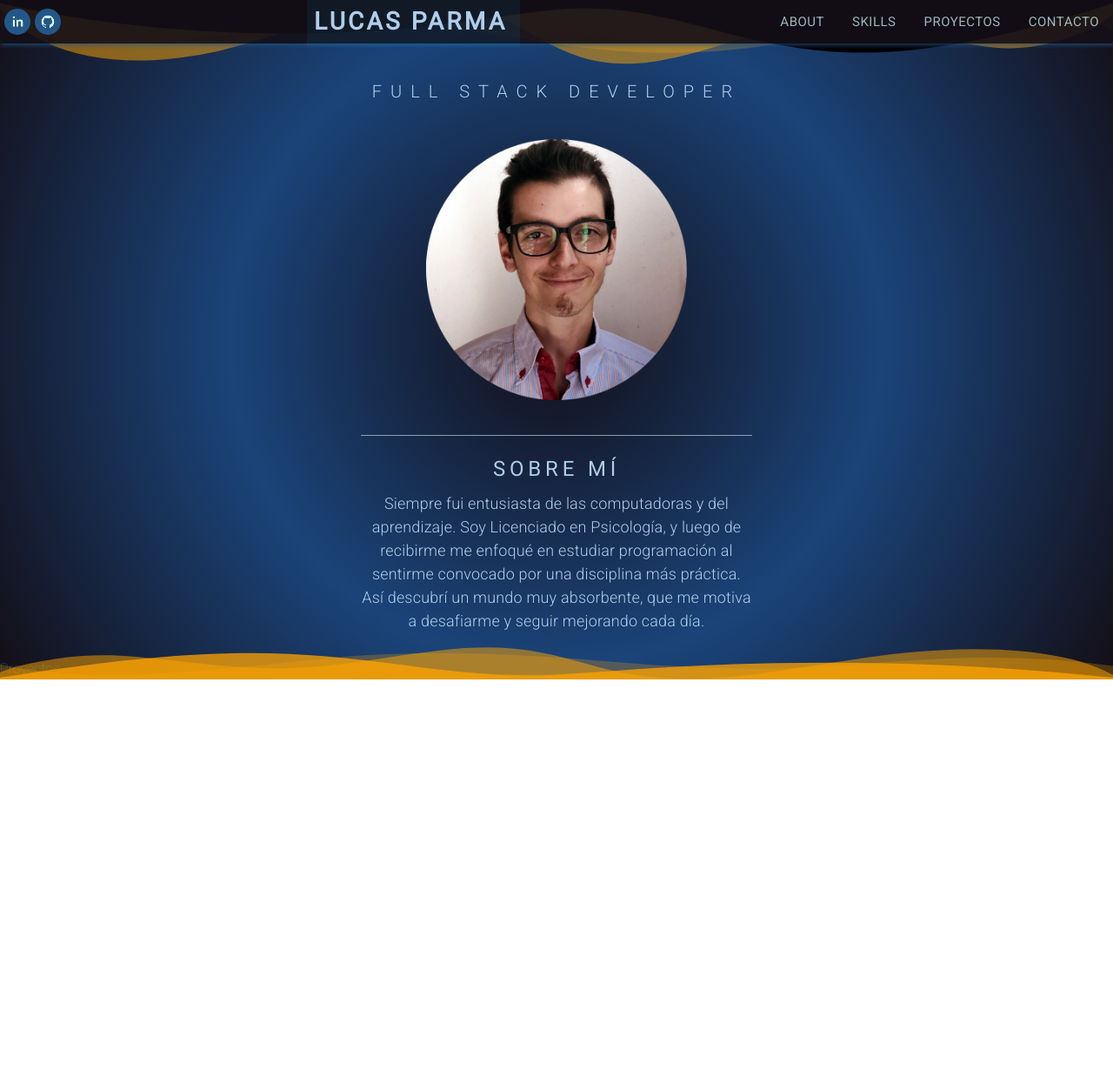
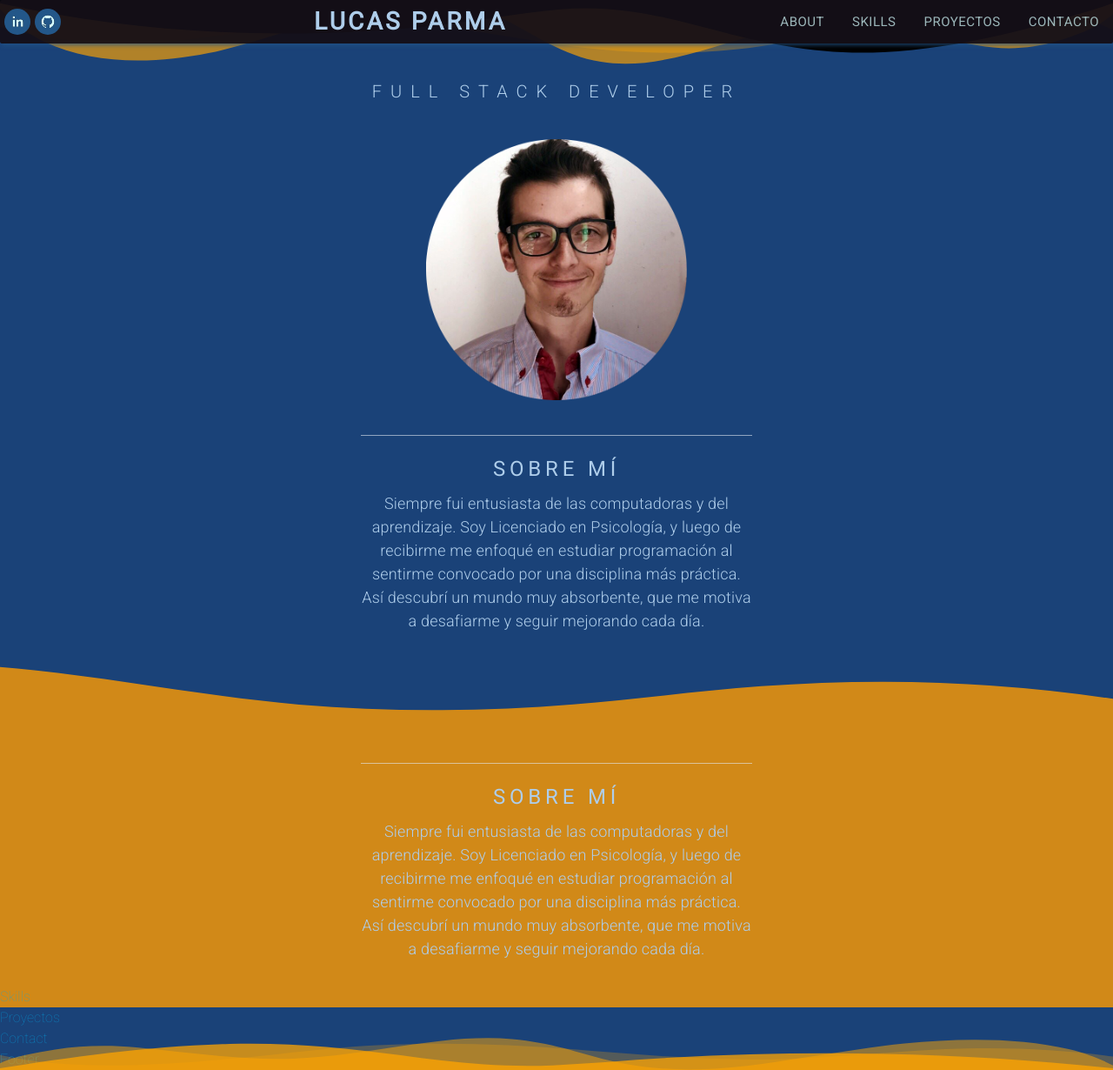
Before and after one commit to parmaps/lucasparma, a Next.js app: page / in a window 1280 px wide. Shown: the whole page at 87% size. Before the commit the page ends 800 px from the top, so only its background shows below. Built offline with nearby package versions, Linux system fonts and the light colour scheme.

Commit message:
OK: curves top & bottom + WIP: curves middle

```diff
--- /dev/null
+++ b/components/Curves/WaveMiddle.tsx
@@ -0,0 +1,22 @@
+import React from "react";
+import styles from "../../styles/Home.module.scss";
+
+type Props = {};
+
+const WaveMiddle = (props: Props) => {
+  return (
+    <div className={styles.wave_middle}>
+      <svg
+        data-name="Layer 1"
+        xmlns="http://www.w3.org/2000/svg"
+        viewBox="0 0 1200 120"
+        preserveAspectRatio="none">
+        <path
+          d="M985.66,92.83C906.67,72,823.78,31,743.84,14.19c-82.26-17.34-168.06-16.33-250.45.39-57.84,11.73-114,31.07-172,41.86A600.21,600.21,0,0,1,0,27.35V120H1200V95.8C1132.19,118.92,1055.71,111.31,985.66,92.83Z"
+          className={styles.shape_fill2}></path>
+      </svg>
+    </div>
+  );
+};
+
+export default WaveMiddle;
--- /dev/null
+++ b/components/Curves/WavesBottom.tsx
@@ -0,0 +1,31 @@
+import React from "react";
+import styles from "../../styles/Home.module.scss";
+
+type Props = {};
+
+function WavesBottom({}: Props) {
+  return (
+    <div className={styles.wave_bottom}>
+      <svg
+        data-name="Layer 1"
+        xmlns="http://www.w3.org/2000/svg"
+        viewBox="0 0 1200 120"
+        preserveAspectRatio="none">
+        <path
+          d="M0,0V46.29c47.79,22.2,103.59,32.17,158,28,70.36-5.37,136.33-33.31,206.8-37.5C438.64,32.43,512.34,53.67,583,72.05c69.27,18,138.3,24.88,209.4,13.08,36.15-6,69.85-17.84,104.45-29.34C989.49,25,1113-14.29,1200,52.47V0Z"
+          opacity=".25"
+          className={styles.shape_fill}></path>
+        <path
+          d="M0,0V15.81C13,36.92,27.64,56.86,47.69,72.05,99.41,111.27,165,111,224.58,91.58c31.15-10.15,60.09-26.07,89.67-39.8,40.92-19,84.73-46,130.83-49.67,36.26-2.85,70.9,9.42,98.6,31.56,31.77,25.39,62.32,62,103.63,73,40.44,10.79,81.35-6.69,119.13-24.28s75.16-39,116.92-43.05c59.73-5.85,113.28,22.88,168.9,38.84,30.2,8.66,59,6.17,87.09-7.5,22.43-10.89,48-26.93,60.65-49.24V0Z"
+          opacity=".5"
+          className={styles.shape_fill}></path>
+        <path
+          d="M0,0V5.63C149.93,59,314.09,71.32,475.83,42.57c43-7.64,84.23-20.12,127.61-26.46,59-8.63,112.48,12.24,165.56,35.4C827.93,77.22,886,95.24,951.2,90c86.53-7,172.46-45.71,248.8-84.81V0Z"
+          opacity="0.75"
+          className={styles.shape_fill}></path>
+      </svg>
+    </div>
+  );
+}
+
+export default WavesBottom;
--- a/components/Hero/Hero.module.scss
+++ b/components/Hero/Hero.module.scss
@@ -7,5 +7,5 @@ $bg-color: rgba(0, 168, 232, 0.075);
     color: $sections-grad-color;
     font-weight: 600;
     letter-spacing: 0.2em;
-    background-color: $bg-color;
+    /* background-color: $bg-color; */
 }
--- a/components/Navbar/Navbar.module.scss
+++ b/components/Navbar/Navbar.module.scss
@@ -1,6 +1,6 @@
 @import "../../styles/colors.module.scss";
 
-$dark-color: rgba(21, 15, 24, 0.9);
+$dark-color: rgba(21, 15, 24, 0.95);
 $light-color: rgba(214, 253, 255, 0.7);
 $light-color-hover: rgba(214, 253, 255, 0.8);
 
@@ -12,6 +12,8 @@ $light-color-hover: rgba(214, 253, 255, 0.8);
     letter-spacing: 0.5px;
     position: sticky;
     top: 0;
+    opacity: 1;
+    z-index: 10;
 }
 
 .navbar_links {
--- a/components/Navbar/Navbar.tsx
+++ b/components/Navbar/Navbar.tsx
@@ -1,6 +1,6 @@
 import React from "react";
 import styles from "./Navbar.module.scss";
-import { Flex } from "@chakra-ui/react";
+import { Center, Flex } from "@chakra-ui/react";
 import SocialIcons from "./SocialIcons";
 import NavLinks from "./NavLinks";
 import Hero from "../Hero/Hero";
--- a/container/Proyectos/Proyectos.tsx
+++ b/container/Proyectos/Proyectos.tsx
@@ -1,4 +1,6 @@
 import React from "react";
+import ProfilePic from "../../components/Hero/ProfilePic";
+import About from "../About/About";
 import "./Proyectos.module.scss";
 
 type Props = {};
--- a/pages/index.tsx
+++ b/pages/index.tsx
@@ -12,6 +12,8 @@ import {
 import { Navbar } from "../components";
 import Hero from "../components/Hero/Hero";
 import Proyectos from "../container/Proyectos/Proyectos";
+import WaveMiddle from "../components/Curves/WaveMiddle";
+import WavesBottom from "../components/Curves/WavesBottom";
 
 const Home: NextPage = () => {
   return (
@@ -23,7 +25,6 @@ const Home: NextPage = () => {
       </Head>
 
       <div className={styles.wave}>
-
         <svg
           data-name="Layer 1"
           xmlns="http://www.w3.org/2000/svg"
@@ -31,11 +32,11 @@ const Home: NextPage = () => {
           preserveAspectRatio="none">
           <path
             d="M0,0V46.29c47.79,22.2,103.59,32.17,158,28,70.36-5.37,136.33-33.31,206.8-37.5C438.64,32.43,512.34,53.67,583,72.05c69.27,18,138.3,24.88,209.4,13.08,36.15-6,69.85-17.84,104.45-29.34C989.49,25,1113-14.29,1200,52.47V0Z"
-            opacity=".25"
+            opacity=".33"
             className={styles.shape_fill}></path>
           <path
             d="M0,0V15.81C13,36.92,27.64,56.86,47.69,72.05,99.41,111.27,165,111,224.58,91.58c31.15-10.15,60.09-26.07,89.67-39.8,40.92-19,84.73-46,130.83-49.67,36.26-2.85,70.9,9.42,98.6,31.56,31.77,25.39,62.32,62,103.63,73,40.44,10.79,81.35-6.69,119.13-24.28s75.16-39,116.92-43.05c59.73-5.85,113.28,22.88,168.9,38.84,30.2,8.66,59,6.17,87.09-7.5,22.43-10.89,48-26.93,60.65-49.24V0Z"
-            opacity=".5"
+            opacity=".66"
             className={styles.shape_fill}></path>
           <path
             d="M0,0V5.63C149.93,59,314.09,71.32,475.83,42.57c43-7.64,84.23-20.12,127.61-26.46,59-8.63,112.48,12.24,165.56,35.4C827.93,77.22,886,95.24,951.2,90c86.53-7,172.46-45.71,248.8-84.81V0Z"
@@ -43,53 +44,45 @@ const Home: NextPage = () => {
         </svg>
       </div>
 
-
-
       <Navbar />
-
 
       <section id="home">
         <Hero />
       </section>
 
-
-
-
       <section id="about">
         <About />
+        <WaveMiddle />
       </section>
 
+      <section id="skills" className={styles.sect_orange}>
+        <br />
+        <br />
+        <br />
+        <br />
+        <br />
+        <About />
+        <Skills />
+      </section>
 
       <section id="proyectos">
         <Proyectos />
       </section>
 
-      {/*
-      <Skills />
+      {/* <section id={styles.section1}>
+        <h2>Nice Curves</h2>
+        <p>
+          Lorem ipsum dolor sit, amet consectetur adipisicing elit. Placeat
+          autem dolorem consequuntur quia ullam excepturi sed aliquid
+          labore voluptatem, porro perferendis tempore exercitationem quis
+          enim voluptatibus? Modi officia beatae necessitatibus.
+        </p>
+
+      </section> */}
+
       <Contact />
-      <Footer /> */}
-      <div className={styles.wave_bottom}>
-        <svg
-
-
-          data-name="Layer 1"
-          xmlns="http://www.w3.org/2000/svg"
-          viewBox="0 0 1200 120"
-          preserveAspectRatio="none">
-          <path
-            d="M0,0V46.29c47.79,22.2,103.59,32.17,158,28,70.36-5.37,136.33-33.31,206.8-37.5C438.64,32.43,512.34,53.67,583,72.05c69.27,18,138.3,24.88,209.4,13.08,36.15-6,69.85-17.84,104.45-29.34C989.49,25,1113-14.29,1200,52.47V0Z"
-            opacity=".25"
-            className={styles.shape_fill}></path>
-          <path
-            d="M0,0V15.81C13,36.92,27.64,56.86,47.69,72.05,99.41,111.27,165,111,224.58,91.58c31.15-10.15,60.09-26.07,89.67-39.8,40.92-19,84.73-46,130.83-49.67,36.26-2.85,70.9,9.42,98.6,31.56,31.77,25.39,62.32,62,103.63,73,40.44,10.79,81.35-6.69,119.13-24.28s75.16-39,116.92-43.05c59.73-5.85,113.28,22.88,168.9,38.84,30.2,8.66,59,6.17,87.09-7.5,22.43-10.89,48-26.93,60.65-49.24V0Z"
-            opacity=".5"
-            className={styles.shape_fill}></path>
-          <path
-            d="M0,0V5.63C149.93,59,314.09,71.32,475.83,42.57c43-7.64,84.23-20.12,127.61-26.46,59-8.63,112.48,12.24,165.56,35.4C827.93,77.22,886,95.24,951.2,90c86.53-7,172.46-45.71,248.8-84.81V0Z"
-            opacity="0.75"
-            className={styles.shape_fill}></path>
-        </svg>
-      </div>
+      <Footer />
+      <WavesBottom />
     </div>
   );
 };
--- a/styles/Home.module.scss
+++ b/styles/Home.module.scss
@@ -2,7 +2,7 @@
 
 .container {
   /* background-color: $dark-color; */
-  background: $background-gradient;
+  background: $background-color;
   color: $text-color;
   font-family: Roboto, sans-serif;
   font-weight: 100;
@@ -22,6 +22,8 @@
   margin-left: 0.5rem;
 }
 
+
+// Top Wave
 .wave {
   position: absolute;
   top: 0;
@@ -39,18 +41,57 @@
 }
 
 .shape_fill {
+  margin-bottom: 200px;
   fill: orange;
   /* fill: rgba(26,66,120,0.5); */
   /* fill: #1A427880; */
   /* fill: #781A4880; */
 }
 
+
+
+
+
+// Middle waves
+#section1 {
+  background-color: rgba(26, 66, 120, 1);
+  margin-bottom: 100px;
+
+  h2,
+  p {
+    color: $light-color;
+  }
+}
+
+.wave_middle {
+  position: absolute;
+  top: 1;
+  left: 0;
+  width: 100%;
+  overflow: hidden;
+  line-height: 0;
+  transform: rotate(180deg);
+
+  svg {
+    position: relative;
+    display: block;
+    width: calc(100% + 230px);
+    height: 60px;
+  }
+}
+
 .shape_fill_blue {
   fill: rgba(26, 66, 120, 1);
-  /* fill: #1A427880; */
-  /* fill: #781A4880; */
 }
 
+.shape_fill2 {
+  fill: $background-color;
+  border: none;
+  /* fill: orange; */
+
+}
+
+// Footer Wave
 .wave_bottom {
   position: absolute;
   bottom: 0;
@@ -60,6 +101,7 @@
   line-height: 0;
   transform: rotate(180deg);
 
+
   svg {
     position: relative;
     display: block;
@@ -67,3 +109,7 @@
     height: 40px;
   }
 }
+
+.sect_orange {
+  background-color: rgba(255,155,0, 0.8);
+}
--- a/styles/colors.module.scss
+++ b/styles/colors.module.scss
@@ -8,6 +8,7 @@ $text-color-green: rgb(220, 255, 121);
 $shadow-color: rgba(35, 87, 137, 0.75);
 $sections-grad-color: rgba(174, 205, 234, 1);
 $background-gradient: radial-gradient(circle, hsla(278, 22%, 7%, 1) 0%, hsla(214, 64%, 29%, 1) 50%, hsla(285, 21%, 7%, 1) 100%);
+$background-color: rgba(26, 66, 120, 1);
 
 $test-color: rgb(204, 255, 51);
 $test-color2: rgba(184, 153, 185, 0.9);
```
Also changed, not shown: components/Curves/WavesTop.tsx (added, +11 -0 lines).
